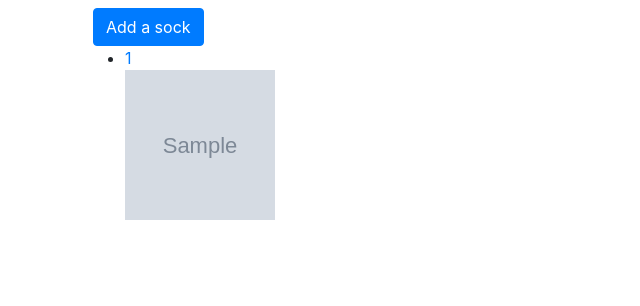
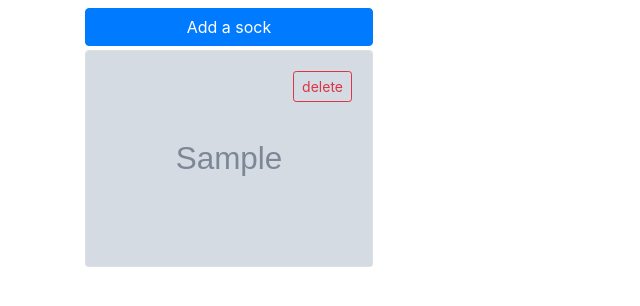
Before and after one commit to 30blay/lostasock, a Django app: page /my_socks/ in a window 1280 px wide. Shown: the part 56-362 px from the top of the page, without its empty margins (0-640 px from the left). Run offline with Django 3.2, Linux system fonts and the light colour scheme; a user stored in the database is signed in; tables that the repository leaves empty hold one stand-in row (values such as "Sample post"); grey boxes marked "Sample" are stand-in pictures; some libraries are stand-ins or nearby versions.

Commit message:
Add a delete button in My Socks

```diff
--- a/matcher/templates/index.html
+++ b/matcher/templates/index.html
@@ -2,15 +2,18 @@
 {% load static %}
 
 {% block content %}
-  <a href="{% url 'add_sock' %}" class="btn btn-primary ml-2">Add a sock</a>
+  <a href="{% url 'add_sock' %}" class="btn btn-primary" style="width: 18rem;">Add a sock</a>
   {% if sock_list %}
-      <ul>
+
       {% for sock in sock_list %}
-          <li><a href="/matcher/{{ sock.id }}/">{{ sock.id }}</a></li>
-          <img src="{{ sock.image.url }}" height="150" width="150" >
+        <div class="card text-right" style="width: 18rem; margin-top: 0.25rem;">
+          <img class="card-img-top" src="{{ sock.image.url }}" alt="Card image cap">
+          <div class="card-img-overlay">
+            <a href="/matcher/{{ sock.id }}/delete_sock " class="btn btn-outline-danger btn-sm">delete</a>
+          </div>
+        </div>
       {% endfor %}
-      </ul>
   {% else %}
-      <p>There are no socks here.</p>
+      <p>You have no socks. You must be new here.</p>
   {% endif %}
 {% endblock %}
--- a/matcher/urls.py
+++ b/matcher/urls.py
@@ -5,4 +5,5 @@ from . import views
 urlpatterns = [
     path('<int:sock_id>/', views.detail, name='detail'),
     path('add_sock/', views.add_sock, name='add_sock'),
+    path('<int:sock_id>/delete_sock/', views.delete_sock, name='delete_sock')
 ]
--- a/matcher/views.py
+++ b/matcher/views.py
@@ -29,6 +29,13 @@ def add_sock(request):
     })
 
 
+def delete_sock(request, sock_id):
+    print(sock_id)
+    object = get_object_or_404(Sock, pk=sock_id)
+    object.delete()
+    return redirect('my_socks')
+
+
 def detail(request, sock_id):
     sock = get_object_or_404(Sock, pk=sock_id)
     allsocks = Sock.objects.exclude(pk=sock_id)
```
Also changed, not shown: sqlite3.db (deleted), 1 other file.
